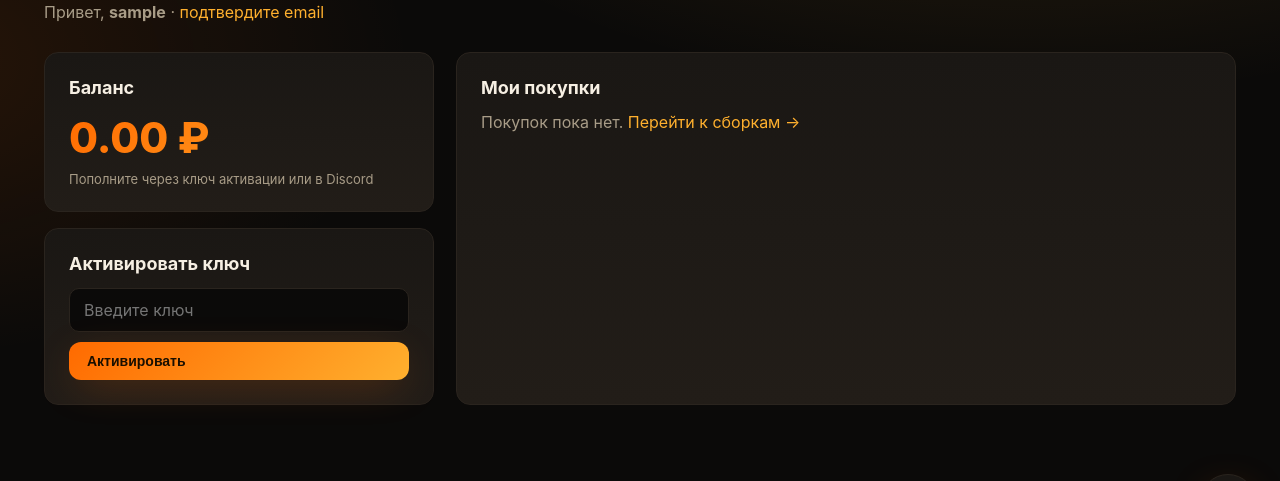
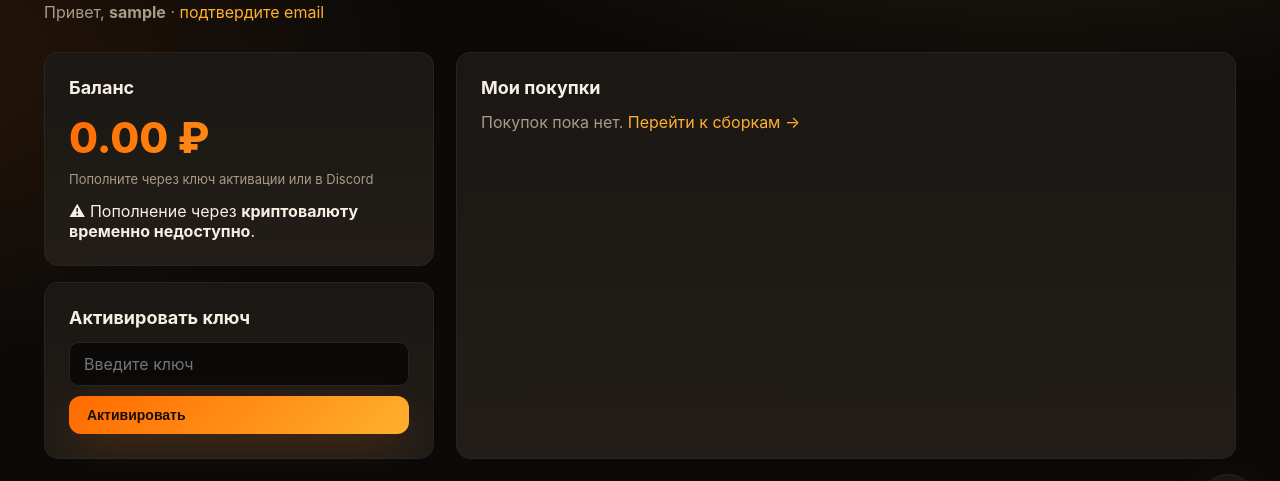
Before and after one commit to artem124632/blacktest2, a Flask app: page /profile in a window 1280 px wide. Shown: the part 180-661 px from the top of the page. Run offline with Flask 3, Linux system fonts and the light colour scheme; the visitor is signed in with stand-in values (Sample User, id 1); data comes from the database, SQL or seed files in the repository; data that the repository does not hold is empty.

Commit message:
Update profile.html

```diff
--- a/templates/profile.html
+++ b/templates/profile.html
@@ -9,6 +9,7 @@
         <h2>Баланс</h2>
         <div class="balance-big">{{ '%.2f'|format(current_user.balance or 0) }} ₽</div>
         <p style="color:var(--muted);font-size:13px;margin-top:8px">Пополните через ключ активации или в Discord</p>
+        <div class="crypto-notice" style="margin-top:14px">⚠ Пополнение через <b>криптовалюту временно недоступно</b>.</div>
       </div>
       <div class="card" style="margin-top:16px">
         <h2>Активировать ключ</h2>
```
